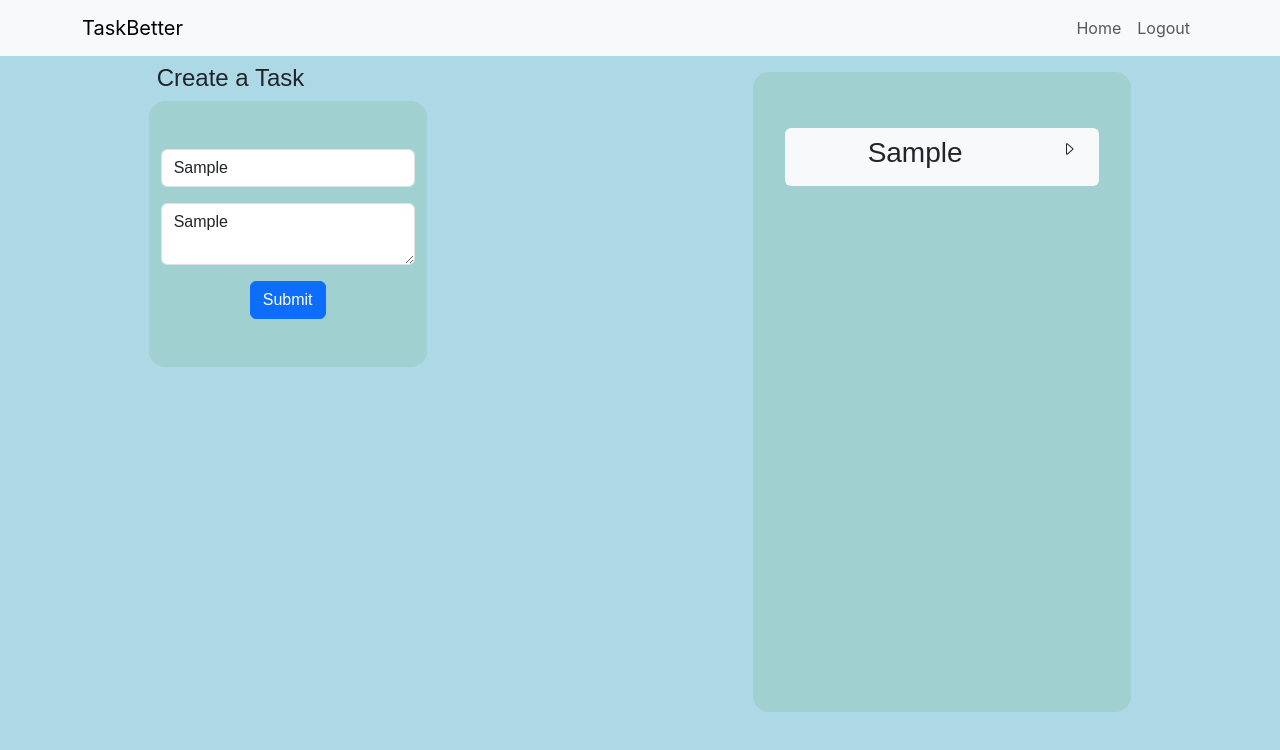
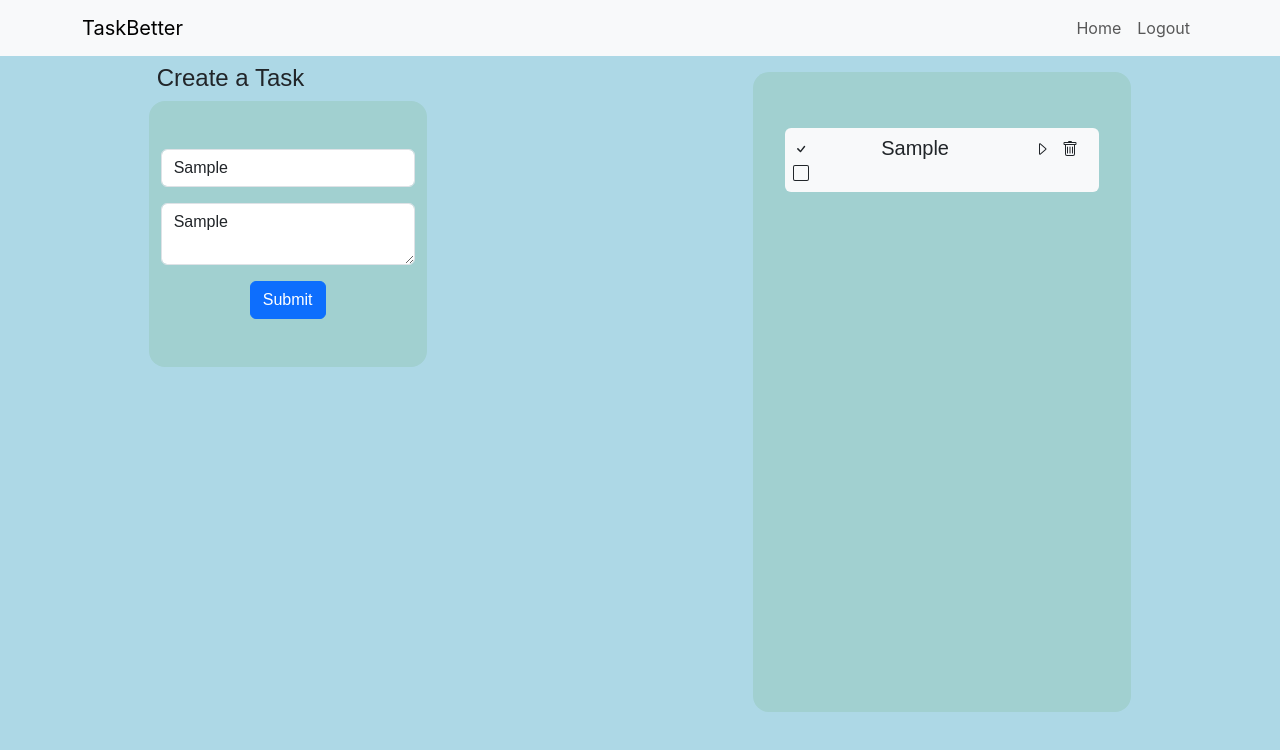
Before and after one commit to SarangAP/TaskBetter, a React (Create React App) app in the folder task-better/: page /tasks in a window 1280 px wide. Both pictures are taken after typing "Sample", "Sample" into the empty fields and a click on the button "Submit". Shown: the top 750 px of the page. Built offline with nearby package versions, Linux system fonts and the light colour scheme; no server answers; the HTML template or start-up script is replaced by a standard one.

Commit message:
Added icons for cards

```diff
--- a/task-better/src/Components/Tasks/TaskCard.jsx
+++ b/task-better/src/Components/Tasks/TaskCard.jsx
@@ -3,13 +3,35 @@ import React, { useState } from "react";
 const TaskCard = ({ task }) => {
   const [isRotated, setIsRotated] = useState(false);
   const handleDropDown = () => {
-    setIsRotated(!isRotated)
-  }
+    setIsRotated(!isRotated);
+  };
   return (
     <div className="container task-card bg-light rounded-2 p-2 w-100 mb-3">
       <div className="row">
-        <div className="col-sm-10">
-          <h3 className="text-truncate expand-on-hover">{task.title}</h3>
+        <div className="col-sm-1">
+          <svg
+            xmlns="http://www.w3.org/2000/svg"
+            width="16"
+            height="16"
+            fill="currentColor"
+            className="bi bi-check"
+            viewBox="0 0 16 16"
+          >
+            <path d="M10.97 4.97a.75.75 0 0 1 1.07 1.05l-3.99 4.99a.75.75 0 0 1-1.08.02L4.324 8.384a.75.75 0 1 1 1.06-1.06l2.094 2.093 3.473-4.425z" />
+          </svg>
+          <svg
+            xmlns="http://www.w3.org/2000/svg"
+            width="16"
+            height="16"
+            fill="currentColor"
+            className="bi bi-square"
+            viewBox="0 0 16 16"
+          >
+            <path d="M14 1a1 1 0 0 1 1 1v12a1 1 0 0 1-1 1H2a1 1 0 0 1-1-1V2a1 1 0 0 1 1-1zM2 0a2 2 0 0 0-2 2v12a2 2 0 0 0 2 2h12a2 2 0 0 0 2-2V2a2 2 0 0 0-2-2z" />
+          </svg>
+        </div>
+        <div className="col-sm-8">
+          <h5 className="text-truncate expand-on-hover">{task.title}</h5>
         </div>
         <div className="col-sm-1">
           <svg
@@ -17,23 +39,37 @@ const TaskCard = ({ task }) => {
             width="16"
             height="16"
             fill="currentColor"
-            className={`bi bi-caret-down ${isRotated ? '' : 'rotate'}`}
+            className={`bi bi-caret-down ${isRotated ? "" : "rotate"}`}
             viewBox="0 0 16 16"
             onClick={handleDropDown}
           >
             <path d="M3.204 5h9.592L8 10.481zm-.753.659 4.796 5.48a1 1 0 0 0 1.506 0l4.796-5.48c.566-.647.106-1.659-.753-1.659H3.204a1 1 0 0 0-.753 1.659" />
           </svg>
         </div>
+        <div className="col-sm-1">
+          <svg
+            xmlns="http://www.w3.org/2000/svg"
+            width="16"
+            height="16"
+            fill="currentColor"
+            className="bi bi-trash trash-hover"
+            viewBox="0 0 16 16"
+          >
+            <path d="M5.5 5.5A.5.5 0 0 1 6 6v6a.5.5 0 0 1-1 0V6a.5.5 0 0 1 .5-.5m2.5 0a.5.5 0 0 1 .5.5v6a.5.5 0 0 1-1 0V6a.5.5 0 0 1 .5-.5m3 .5a.5.5 0 0 0-1 0v6a.5.5 0 0 0 1 0z" />
+            <path d="M14.5 3a1 1 0 0 1-1 1H13v9a2 2 0 0 1-2 2H5a2 2 0 0 1-2-2V4h-.5a1 1 0 0 1-1-1V2a1 1 0 0 1 1-1H6a1 1 0 0 1 1-1h2a1 1 0 0 1 1 1h3.5a1 1 0 0 1 1 1zM4.118 4 4 4.059V13a1 1 0 0 0 1 1h6a1 1 0 0 0 1-1V4.059L11.882 4zM2.5 3h11V2h-11z" />
+          </svg>
+        </div>
       </div>
 
       {isRotated ? (
-        <div className={`row ${isRotated ? 'visible' : 'invisible'}`}>
+        <div className={`row ${isRotated ? "visible" : "invisible"}`}>
           <div className="col-sm text-start ms-1">
             <p>{task.body}</p>
           </div>
         </div>
-
-      ) : (<></>)}
+      ) : (
+        <></>
+      )}
     </div>
   );
 };
--- a/task-better/src/index.css
+++ b/task-better/src/index.css
@@ -16,6 +16,9 @@ code {
   max-width: 100%;
   text-wrap: wrap;
 }
+.trash-hover:hover{
+  color:#e04943;
+  }
 
 .rotate {
   transform: rotate(-90deg);
```
